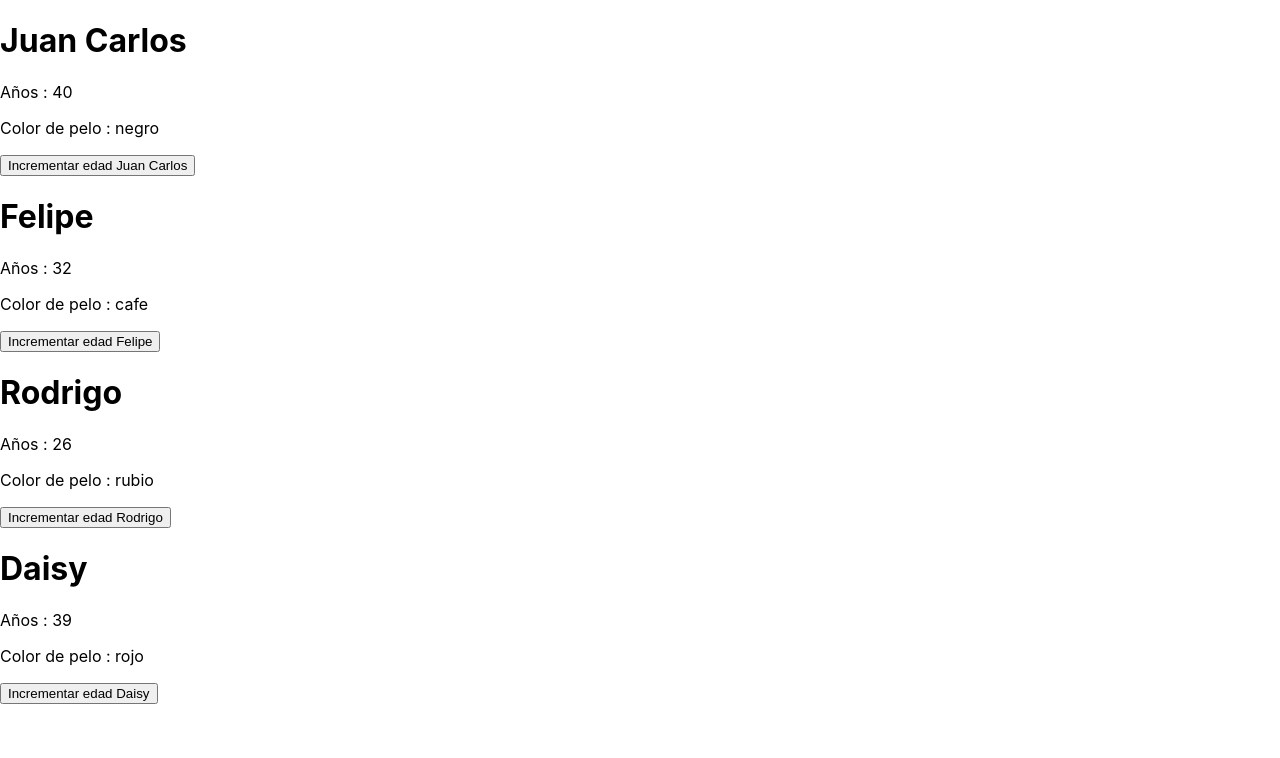
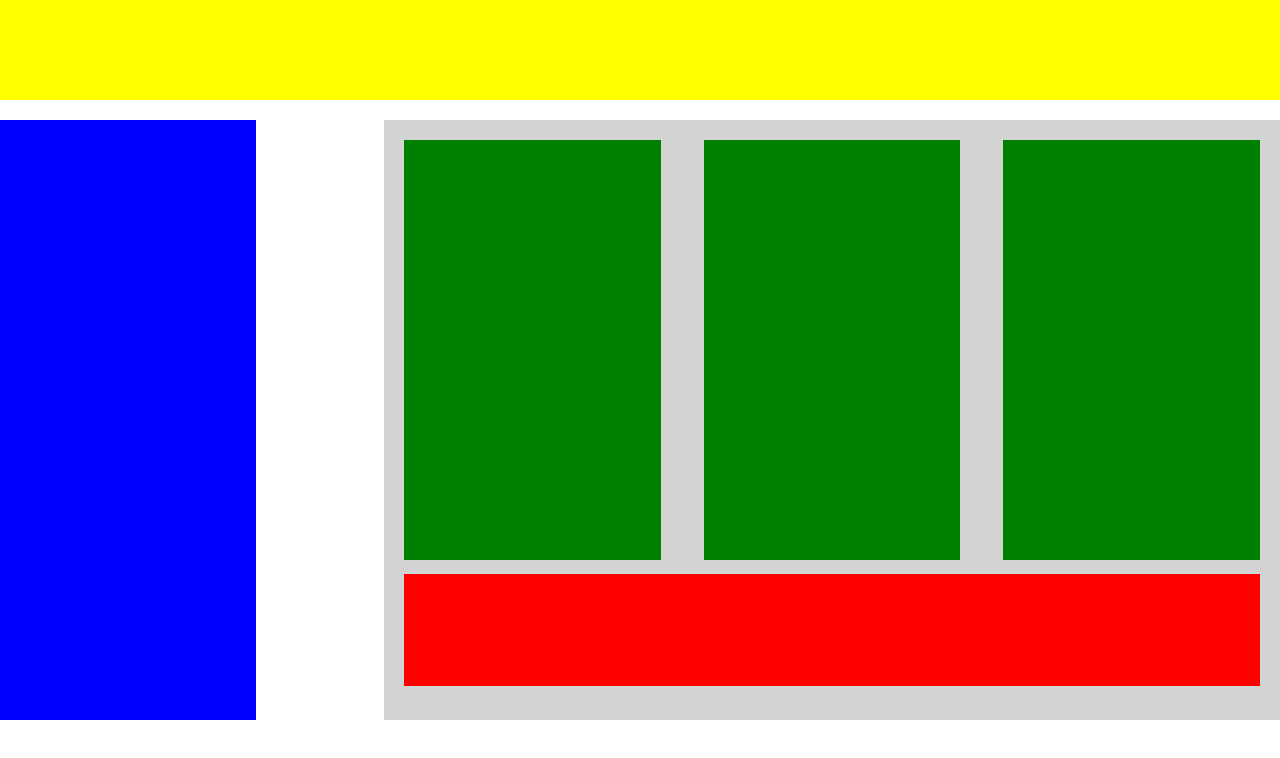
Before and after one commit to jcbosnic/form_hook, a React (Create React App) app: page / in a window 1280 px wide. Shown: the top 758 px of the page. Built offline with nearby package versions, Linux system fonts and the light colour scheme.

Commit message:
structure model react

```diff
--- a/src/App.css
+++ b/src/App.css
@@ -36,3 +36,47 @@
     transform: rotate(360deg);
   }
 }
+
+.headerContainer {
+  background: yellow;
+  height: 100px;
+  margin: 0 0 20px 0;
+  width: 100%;
+}
+
+.navegation {
+  background: blue;
+  height: 600px;
+  width: 20%;
+}
+
+.main {
+  display: flex;
+  flex-wrap: wrap;
+  height: 100%;
+  margin: 0 auto;
+  width: 1280px;
+}
+
+.section {
+  background: lightgray;
+  box-sizing: border-box;
+  display: flex;
+  flex-wrap: wrap;
+  justify-content: space-between;
+  margin: 0 0 0 auto;
+  padding: 20px;
+  width: 70%;
+}
+
+.subContent {
+  background: green;
+  height: 75%;
+  width: 30%;
+}
+
+.advertesiment {
+  background: red;
+  height: 20%;
+  width: 100%;
+}
--- a/src/App.js
+++ b/src/App.js
@@ -1,13 +1,22 @@
 import './App.css';
-import PersonCard from './componentes/Person-card';
+import Header from './componentes/header';
+import Navegaton from './componentes/navegation';
+import SubContent from './componentes/subContents';
+import Advertesiment from './componentes/advertesiment';
+
 
 function App() {
   return (
-    <div >
-      <PersonCard name={"Juan Carlos"} age={40} hair={"negro"}  />
-      <PersonCard name={"Felipe"} age={32} hair={"cafe"}  />
-      <PersonCard name={"Rodrigo"} age={26} hair={"rubio"}  />
-      <PersonCard name={"Daisy"} age={39} hair={"rojo"}  />
+    <div className='main'>
+      <Header />
+      <Navegaton />
+      <div className='section'>
+         <SubContent />
+         <SubContent />
+         <SubContent />
+         <Advertesiment />
+      </div>
+
     </div>
   );
 }
--- a/src/componentes/Person-card/index.jsx
+++ /dev/null
@@ -1,19 +0,0 @@
-import React, {useState} from "react";
-
-const PersonCard = ({name, age, hair }) => {
-
-    const [edad, setEdad] = useState(age)
-
-    return (
-    <div>
-        <div>
-            <h1>{name}</h1>
-            <p>Años : {edad}</p>
-            <p>Color de pelo : {hair}</p>
-            <button onClick={() => setEdad(edad + 1)}>Incrementar edad {name}</button>
-        </div>
-    </div>
-    )
-}
-
-export default PersonCard;
--- /dev/null
+++ b/src/componentes/advertesiment/index.jsx
@@ -0,0 +1,7 @@
+import React from "react";
+
+const Advertesiment = () => (
+    <div className="advertesiment"></div>
+)
+
+export default Advertesiment
--- /dev/null
+++ b/src/componentes/header/index.jsx
@@ -0,0 +1,7 @@
+import React from "react";
+
+const Header = () => (
+    <div className="headerContainer"></div>
+)
+
+export default Header
--- /dev/null
+++ b/src/componentes/navegation/index.jsx
@@ -0,0 +1,7 @@
+import React from "react";
+
+const Navegation = () => (
+    <div className="navegation"></div>
+)
+
+export default Navegation
--- /dev/null
+++ b/src/componentes/subContents/index.jsx
@@ -0,0 +1,7 @@
+import React from "react";
+
+const SubContents = () => (
+    <div className="subContent"></div>
+)
+
+export default SubContents
```
